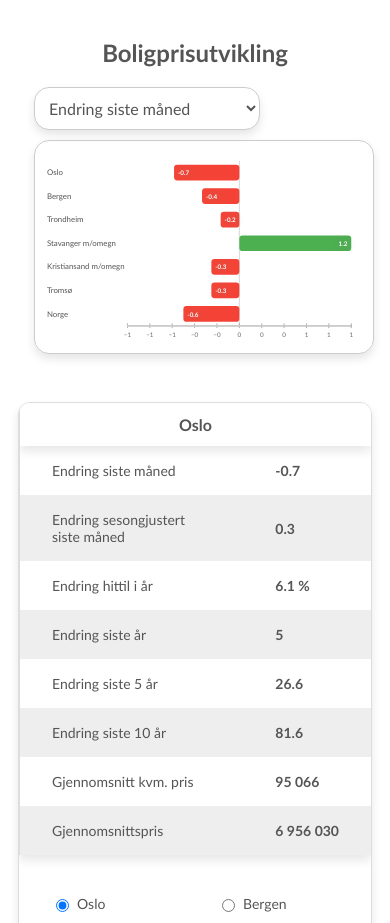
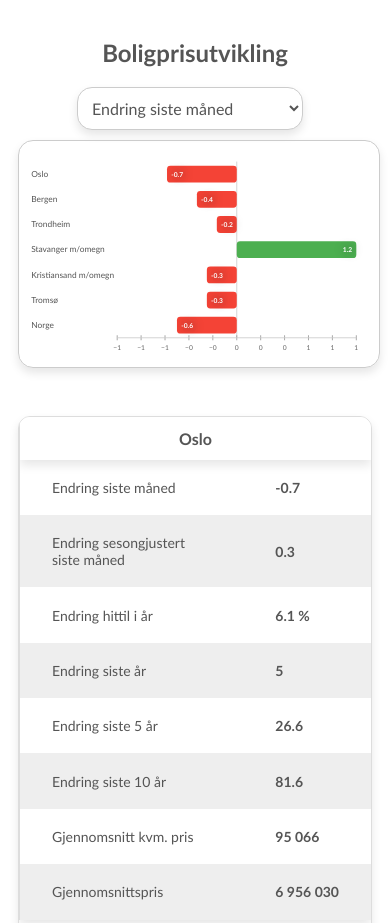
Before and after one commit to Moonsune/varden-oppg, a plain HTML site: page index.html in a window 390 px wide. Shown: the top 923 px of the page. Drawn offline with Linux system fonts and the light colour scheme.

Commit message:
Kommentert og ryddet kode

```diff
--- a/script.js
+++ b/script.js
@@ -1,3 +1,5 @@
+// En dynamisk datavisualisering av boligpriser med SVG-graf og interaktivt grensesnitt
+
 fetch('./boligprisstatistikk.json')
     .then(respone => respone.json())
     .then(data => {
@@ -5,10 +7,13 @@ fetch('./boligprisstatistikk.json')
         const chart = document.getElementById('chart');
         const stedListe = document.getElementById('sted-liste');
 
+        // Tegner grafen basert på valgt felt (feks "Endring siste år")
         function tegnGraf(felt) {
             chart.innerHTML = '';
             stedListe.innerHTML = '';
             const steder = Object.keys(data);
+
+            // Henter og parser alle verdier for valgt felt
             const verdier = steder.map(sted => {
                 const verdi = data[sted][felt];
                 return typeof verdi === 'string'
@@ -22,34 +27,39 @@ fetch('./boligprisstatistikk.json')
         const offsetY = 20;
         const grafBredde = 285;
         const harNegative = verdier.some(v => v < 0);
+
+        // Flytter x-nullpunktet til høyre dersom vi har negative verdier
         const nullpunktx = harNegative ? 250 : 120;
-
-        chart.innerHTML = harNegative
-        ? `<line x1="${nullpunktx}" y1="15" x2="${nullpunktx}" y2="225" stroke="#ccc" stroke-width="1"/>`
-        : `<line x1="${nullpunktx}" y1="15" x2="${nullpunktx}" y2="225" stroke="#ccc" stroke-width="1"/>`;
-
         const antallSteg = 5;
         const steg = maxAbs / antallSteg;
 
+        let svgContent = '';
+
+        // Vertikal null-linje
+        svgContent += `<line x1="${nullpunktx}" y1="15" x2="${nullpunktx}" y2="225" stroke="#ccc" stroke-width="1"/>`;
+
+        // Tegner akseverdier og små markører
         for (let i = -antallSteg; i <= antallSteg; i++) {
             const verdi = steg * i;
             if (!harNegative && verdi < 0) continue;
 
             const pos = nullpunktx + (verdi / maxAbs) * (grafBredde / (harNegative ? 2 : 1));
 
-            chart.innerHTML += `
+            svgContent += `
             <text x="${pos}" y="240" font-size="8" fill="#666" text-anchor="middle">
             ${Math.round(verdi).toLocaleString('no-NO')}</text>
             <line x1="${pos}" y1="228" x2="${pos}" y2="222" stroke="#999" stroke-width="1"/>
             `;
 
-            chart.innerHTML += `
-            <line x1="${nullpunktx - (harNegative ? grafBredde / 2 : 0)}" y1="225" x2="${nullpunktx + grafBredde / (harNegative ? 2 : 1)}"
-            y2="225" stroke="#ccc" stroke-width="1"/>
-            `;
         }
 
+        // Horisontal linje under søylene
+        svgContent += `
+        <line x1="${nullpunktx - (harNegative ? grafBredde / 2 : 0)}" y1="225" x2="${nullpunktx + grafBredde / (harNegative ? 2 : 1)}"
+        y2="225" stroke="#ccc" stroke-width="1"/>
+        `;
 
+        // Genererer alle søyler
         steder.forEach((sted, i) => {
             const verdi = verdier[i];
             const skalertVerdi = (verdi / maxAbs) * (grafBredde / (harNegative ? 2 : 1)) ;
@@ -60,7 +70,7 @@ fetch('./boligprisstatistikk.json')
             const tekstX = verdi >= 0 ? x + bredde - 5 : x + 5;
             const tekstAnchor = verdi >= 0 ? 'end' : 'start';
 
-            chart.innerHTML += `
+            svgContent += `
 
                 <rect x="${x}" y="${y}" width="${bredde}" height="${barHeight}" fill="${farge}" rx="4" ry="4"
                     data-sted="${sted}" class="bar">
@@ -73,9 +83,11 @@ fetch('./boligprisstatistikk.json')
             `;
         });
 
+        chart.innerHTML = svgContent;
+        stedListe.innerHTML = '';
 
+        // Genererer radioknapper for hvert sted
         let første = true;
-
         Object.keys(data).forEach(sted => {
             const label = document.createElement('label');
             label.className = 'sted-valg';
@@ -94,28 +106,16 @@ fetch('./boligprisstatistikk.json')
             radio.addEventListener('change', () => {
                 if (radio.checked) visDetaljer(sted);
             });
-                       label.appendChild(radio);
+            label.appendChild(radio);
             label.appendChild(document.createTextNode(sted));
             stedListe.appendChild(label);
 
             });
 
-            chart.addEventListener('click', e => {
-                if (e.target.classList.contains('bar')) {
-                    const valgtSted = e.target.dataset.sted;
-                    const radio = document.querySelector(`input[name="sted"][value="${valgtSted}"]`);
-                    if (radio) {
-                        radio.checked = true;
-                        visDetaljer(valgtSted);
-                    }
-                };
-            });
-
-
-
         visDetaljer(steder[0]);
         }
 
+        // Viser detaljer i tabell for valgt sted
         function visDetaljer(sted) {
             const info = data[sted];
             const detaljer = document.getElementById('detaljer');
@@ -135,12 +135,25 @@ fetch('./boligprisstatistikk.json')
             detaljer.innerHTML = html;
         }
 
+        // Endrer graf ved endring av feltvalg
         feltVelger.addEventListener('change', () => {
             tegnGraf(feltVelger.value);
         });
 
+        // Klikk på søyle oppdaterer valgt sted i detaljer tabell (Gjør det samme som å trykke på radioknapp)
+        chart.addEventListener('click', e => {
+            if (e.target.classList.contains('bar')) {
+                const valgtSted = e.target.dataset.sted;
+                const radio = document.querySelector(`input[name="sted"][value="${valgtSted}"]`);
+                if (radio) {
+                    radio.checked = true;
+                    visDetaljer(valgtSted);
+                }
+            };
+        });
+
+        // Visning
         tegnGraf(feltVelger.value);
-
     })
 
     .catch(err => {
--- a/style.css
+++ b/style.css
@@ -60,6 +60,10 @@ select > option {
     border-radius: 15px;
 }
 
+#chart rect {
+    transition: all 0.3s ease;
+}
+
 #chart rect:hover {
     opacity: 0.8;
     cursor: pointer;
@@ -73,15 +77,17 @@ select > option {
 #select-wrapper {
     position: absolute;
     left: -230px;
-
+    /* Plasserer select til venstre for grafen på store skjermer */
 }
 
 .stolpe-verdi {
-    text-shadow: rgb(133, 133, 133) 1px 0 10px;
+    text-shadow: #333 1px 0 10px;
     font-size: 8px;
     font-weight: bold;
     fill: white;
     pointer-events: none;
+
+    /* Sørger for at tallene vises tydelig på søylene */
 }
 
 
@@ -93,6 +99,7 @@ select > option {
     box-shadow: 0px 5px 10px 0px #e6e6e6;
     border: 1px solid #ddd;
     overflow: hidden;
+    /* Inneholder stedsliste og detaljer i side-by-side layout */
 }
 
 #sted-liste {
@@ -118,6 +125,7 @@ select > option {
     border-collapse: collapse;
     box-shadow: 0px 5px 10px 0px #e6e6e6;
     border-left: 1px solid #ddd;
+    /* Tabelldesign med venstremarg og skygge */
 }
 
 #detaljer tbody th,
@@ -125,7 +133,7 @@ select > option {
     font-weight: normal;
     text-align: left;
     font-size: 14px;
-  padding: 1rem 2rem;
+    padding: 1.2rem 2rem;
 }
 
 #detaljer tbody td {
@@ -137,7 +145,6 @@ select > option {
     text-align: center;
     box-shadow: 0px 5px 10px 0px #e6e6e6;
     background-color: white;
-
 }
 
 #detaljer thead th{
@@ -148,32 +155,34 @@ select > option {
     background-color: #eee;
 }
 
-@media (max-width: 750px) {
+@media screen and (max-width: 1024px) {
+        #select-wrapper {
+        position: static;
+        margin-bottom: 0 0 1rem 0;
+        width: 100%;
+        display: flex;
+        justify-content: center;
+        /* Flytter select opp og sentrerer den på mellomstore skjermer fra og med 1024px*/
+    }
+
+}
+
+@media screen and (max-width: 750px) {
 
     #chart-seksjon {
         width: 100%;
         display: flex;
         flex-direction: column;
         align-items: center;
-        padding: 0 1rem;
         box-sizing: border-box;
-    }
-
-    #select-wrapper {
-        position: static;
-        margin-bottom: 0 0 1rem 0;
-        width: 100%;
-    }
-
-    #chart-wrapper {
-        width: 100%;
-        max-width: 100%;
+        padding-right: 10px;
     }
 
     #detaljseksjon {
         margin-top: 1rem;
         flex-direction: column-reverse;
         align-items: stretch;
+        /* På mobil: detaljer vises over stedsliste */
     }
 
     #sted-liste {
@@ -184,6 +193,7 @@ select > option {
         padding-left: 2rem;
         box-sizing: border-box;
         width: 100%;
+        /* Gridlayout for bedre visning av radioknapper på små skjermer */
     }
 
     .sted-valg {
@@ -201,7 +211,6 @@ select > option {
         width: 100%;
     }
 
-
     body {
         max-width: 100%;
         overflow-x: hidden;
```
Also changed, not shown: index.html (+13 -1 lines). Lines whose indentation alone changed are shown as unchanged.
